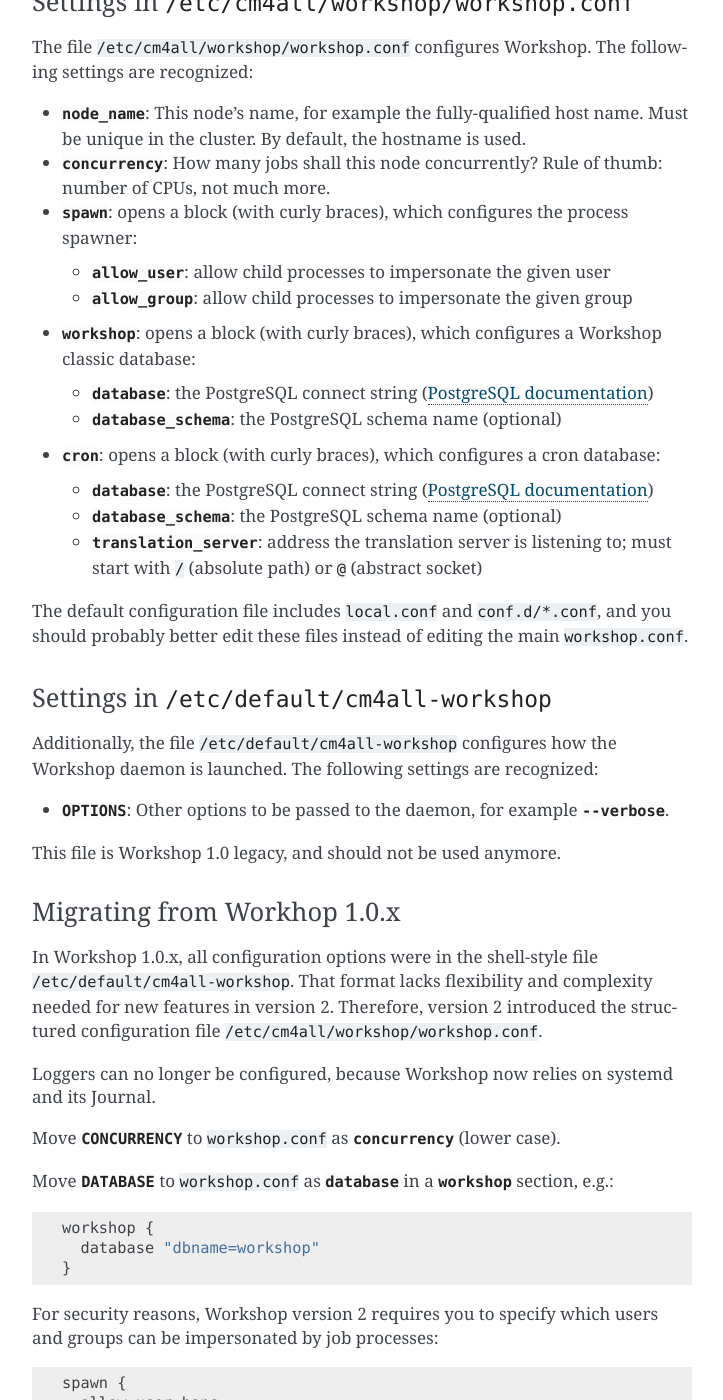
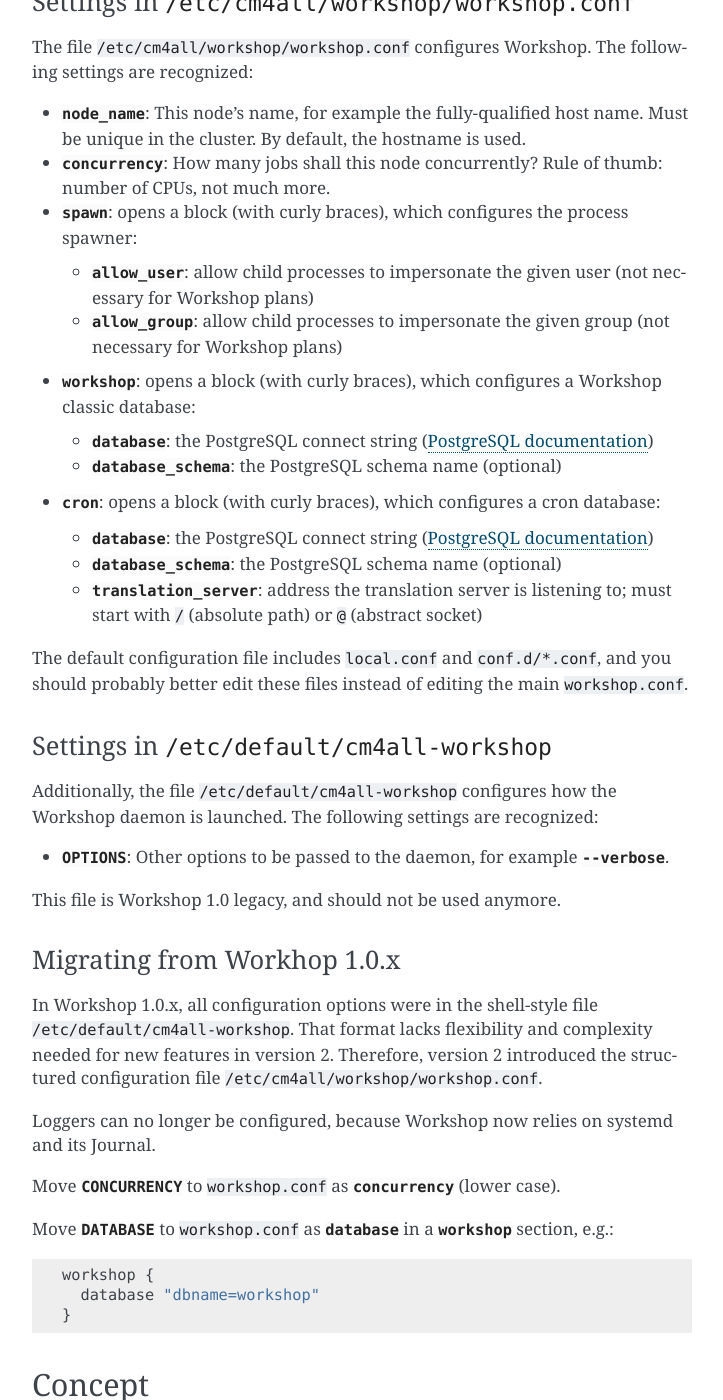
Before and after one commit to CM4all/workshop, a Sphinx documentation site: the page built from doc/index.rst, in a window 1280 px wide and 1400 px high, scrolled down 1180 px. Shown: the whole window, without its empty margins (388-1111 px from the left). Built offline with Sphinx 7.4.7, drawn with Linux system fonts in a browser that asks for light colours; some of the changed text lies outside the part shown.

Commit message:
Instance: implement the SpawnHook interface
The Verify() method allows running Workshop jobs as their configured
user without having to explicitly allow the uids/gids.

```diff
--- a/doc/index.rst
+++ b/doc/index.rst
@@ -65,9 +65,9 @@
   configures the process spawner:
 
   * :envvar:`allow_user`: allow child processes to impersonate the
-    given user
+    given user (not necessary for Workshop plans)
   * :envvar:`allow_group`: allow child processes to impersonate the
-    given group
+    given group (not necessary for Workshop plans)
 * :envvar:`workshop`: opens a block (with curly braces), which
   configures a Workshop classic database:
 
@@ -122,15 +122,6 @@
 
   workshop {
     database "dbname=workshop"
-  }
-
-For security reasons, Workshop version 2 requires you to specify which
-users and groups can be impersonated by job processes::
-
-  spawn {
-    allow_user hans
-    allow_user foo
-    allow_group bar
   }
 
 
```
Also changed, not shown: 6 other files.
